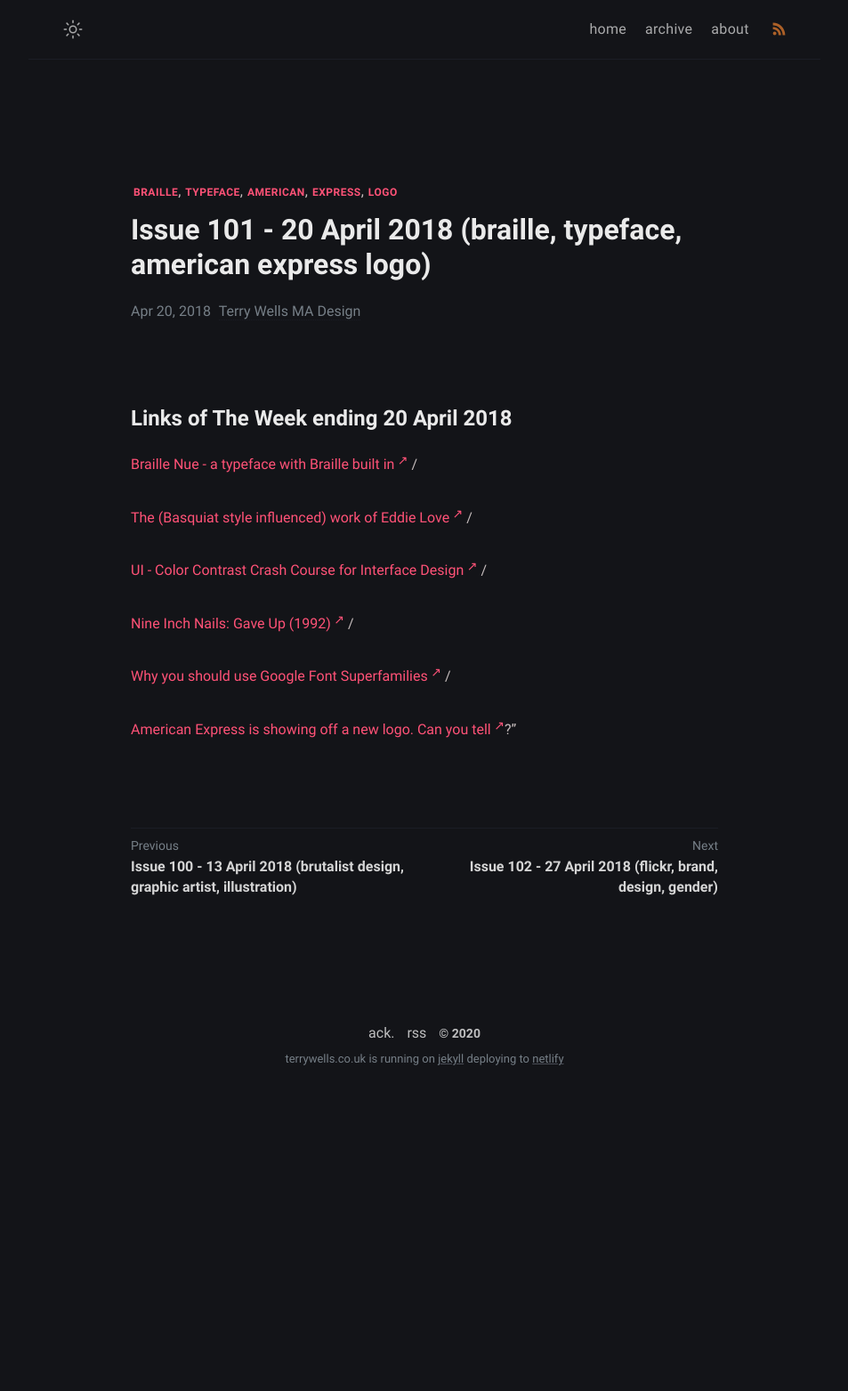
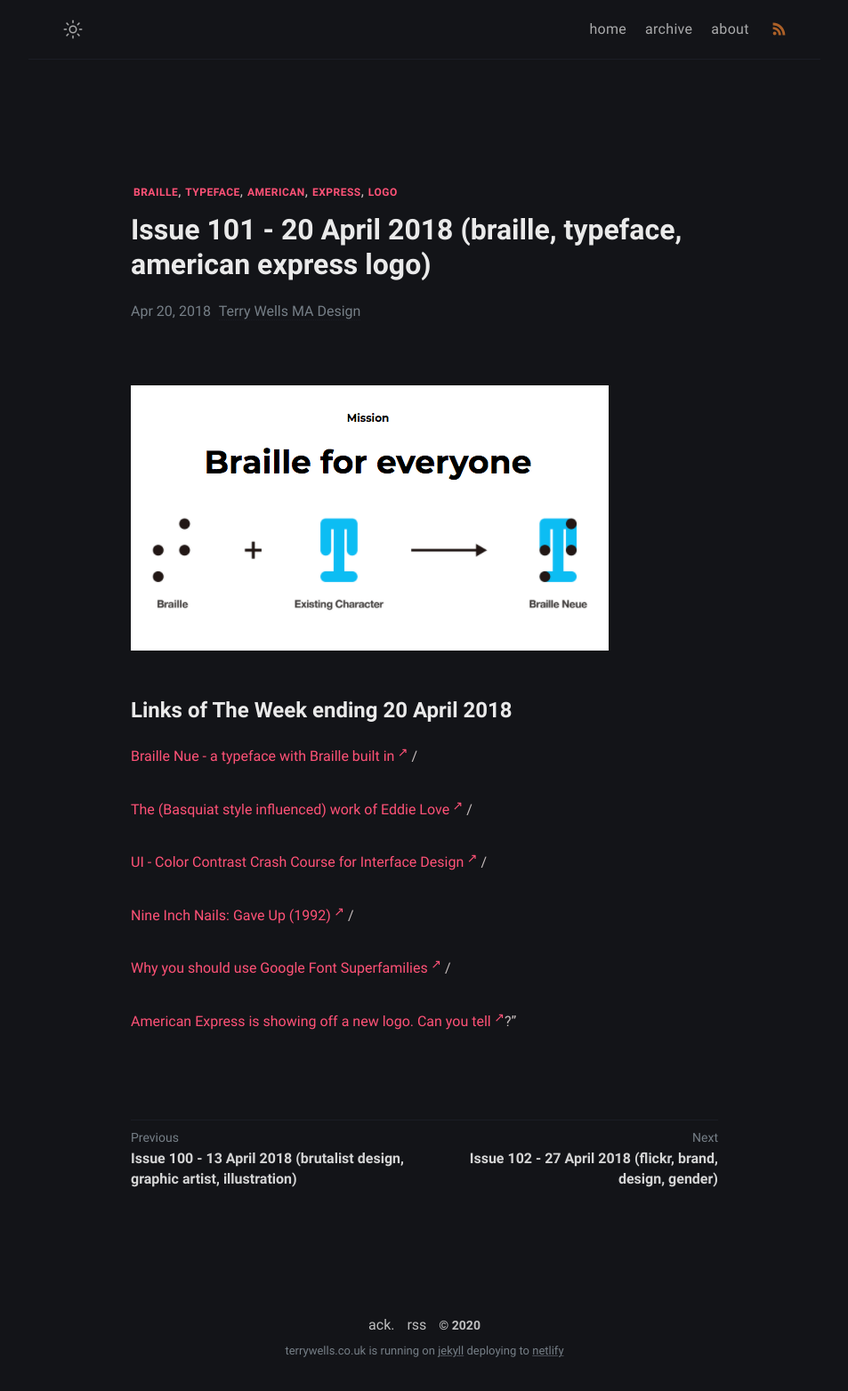
Before and after one commit to wristtattoo/jekyll-klise, a Jekyll site: the page built from _posts/2020-11-03-issue-101-20-april-2018-braille-typeface-american-express-logo.md, in a window 1280 px wide. Shown: the whole page at 89% size, without its empty margins (163-1116 px from the left). Built offline with Jekyll 4.4.1, drawn with Linux system fonts in a browser that asks for light colours; a script that is not in the unit is left out; before the commit the page ends 1235 px from its top, so only the background shows below that.

Commit message:
Update Links of The Week “2020-11-03-issue-101-20-april-2018-braille-typeface-american-express-logo”

```diff
--- a/_posts/2020-11-03-issue-101-20-april-2018-braille-typeface-american-express-logo.md
+++ b/_posts/2020-11-03-issue-101-20-april-2018-braille-typeface-american-express-logo.md
@@ -4,6 +4,8 @@ title: Issue 101 - 20 April 2018 (braille, typeface, american express logo)
 tags: braille typeface american express logo
 date: 2018-04-20T12:49:04.749Z
 ---
+![Braille Nue](/assets/uploads/issue-101.png "Braille Nue")
+
 # Links of The Week ending 20 April 2018
 
 <a href="http://brailleneue.com/"  target="_blank">Braille Nue - a typeface with Braille built in</a> /
```
Also changed, not shown: assets/uploads/issue-101.png (added).
